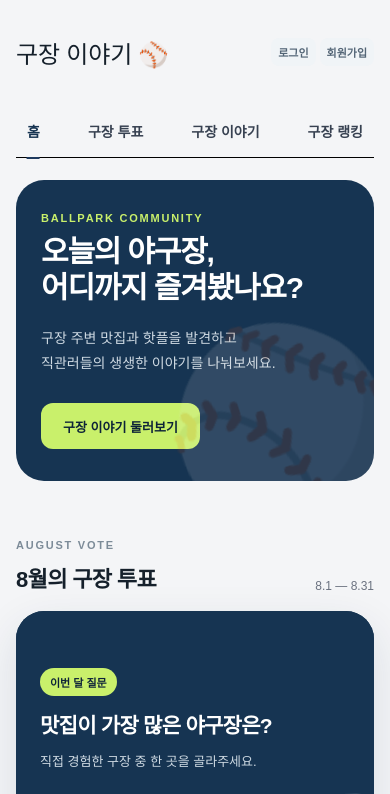
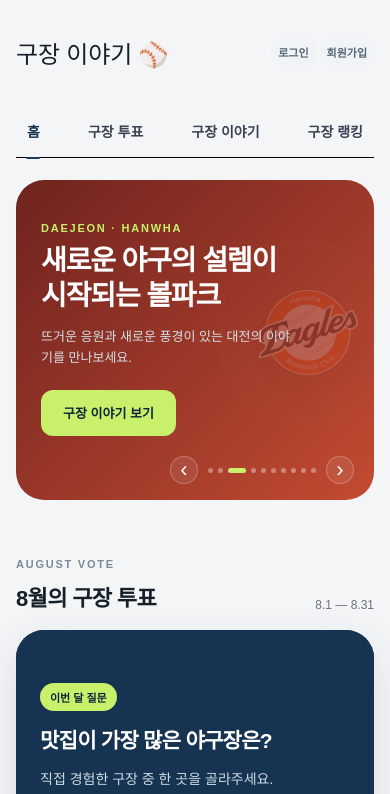
Before and after one commit to yuyoung02/KTB-WEEK10, a React (Vite) app in the folder react-home/: page / in a window 390 px wide. Shown: the top 794 px of the page. Built offline with nearby package versions, Linux system fonts and the light colour scheme; no server answers; a web font is replaced by a local one.

Commit message:
feat : 메인 배너 각 구장 추가

```diff
--- a/react-home/src/components/home/HeroSection.jsx
+++ b/react-home/src/components/home/HeroSection.jsx
@@ -1,16 +1,105 @@
-// 홈 상단 소개 영역
+// 기본 소개와 9개 구장을 순환해서 보여주는 홈 상단 배너
+import { useEffect, useState } from "react";
 import { Link } from "react-router-dom";
+import { stadiums } from "../../data/stadiums";
+
+const stadiumCopy = {
+  jamsil: { region: "SEOUL · JAMSIL", tagline: "두 팀의 열기가\n한 지붕 아래 모이는 곳", description: "서울 야구의 중심, 잠실에서 즐긴 이야기를 만나보세요.", background: "linear-gradient(135deg, #132f49 0%, #315b73 100%)" },
+  daejeon: { region: "DAEJEON · HANWHA", tagline: "새로운 야구의 설렘이\n시작되는 볼파크", description: "뜨거운 응원과 새로운 풍경이 있는 대전의 이야기를 만나보세요.", background: "linear-gradient(135deg, #6f231f 0%, #c34b32 100%)" },
+  gocheok: { region: "SEOUL · GOCHEOK", tagline: "날씨 걱정 없이\n야구에 빠지는 돔", description: "도심 속 돔구장에서 즐기는 특별한 직관 경험을 나눠보세요.", background: "linear-gradient(135deg, #351d43 0%, #74445e 100%)" },
+  suwon: { region: "SUWON · KT WIZ", tagline: "마법 같은 승부가\n펼쳐지는 수원", description: "수원 위즈파크 주변의 맛집과 생생한 직관 후기를 만나보세요.", background: "linear-gradient(135deg, #1f2329 0%, #505862 100%)" },
+  incheon: { region: "INCHEON · LANDERS", tagline: "랜더스의 함성이\n인천을 채우는 밤", description: "먹거리부터 응원까지, 인천 야구의 매력을 발견해보세요.", background: "linear-gradient(135deg, #641f2b 0%, #a93b4d 100%)" },
+  daegu: { region: "DAEGU · LIONS", tagline: "푸른 사자들의 열정이\n빛나는 구장", description: "라이온즈파크의 시원한 시야와 대구의 야구 문화를 만나보세요.", background: "linear-gradient(135deg, #17375f 0%, #3274a8 100%)" },
+  gwangju: { region: "GWANGJU · TIGERS", tagline: "타이거즈의 역사가\n이어지는 챔피언스필드", description: "광주의 뜨거운 응원과 구장 주변 로컬 맛집을 공유해보세요.", background: "linear-gradient(135deg, #742421 0%, #c3463d 100%)" },
+  busan: { region: "BUSAN · SAJIK", tagline: "부산 갈매기의 노래가\n울려 퍼지는 곳", description: "사직의 독보적인 응원 문화와 부산의 야구 이야기를 만나보세요.", background: "linear-gradient(135deg, #172d4c 0%, #365c80 100%)" },
+  changwon: { region: "CHANGWON · NC PARK", tagline: "야구가 더 가까워지는\n창원의 밤", description: "탁 트인 NC파크에서 찾은 직관 포인트를 함께 나눠보세요.", background: "linear-gradient(135deg, #183653 0%, #39718a 100%)" },
+};
+
+const defaultSlide = {
+  id: "intro",
+  name: "구장 이야기",
+  region: "BALLPARK COMMUNITY",
+  tagline: "오늘의 야구장,\n어디까지 즐겨봤나요?",
+  description: "구장 주변 맛집과 핫플을 발견하고 직관러들의 생생한 이야기를 나눠보세요.",
+  background: "linear-gradient(135deg, #163452 0%, #244e73 100%)",
+  teams: [],
+};
+
+const slides = [
+  defaultSlide,
+  ...stadiums.map((stadium) => ({ ...stadium, ...stadiumCopy[stadium.id] })),
+];
 
 function HeroSection() {
+  const [activeIndex, setActiveIndex] = useState(0);
+  const [isPaused, setIsPaused] = useState(false);
+  const activeSlide = slides[activeIndex];
+  const postsLink = activeSlide.id === "intro"
+    ? "/posts"
+    : `/posts?stadium=${activeSlide.id}`;
+
+  useEffect(() => {
+    if (isPaused) return undefined;
+
+    const timer = window.setInterval(() => {
+      setActiveIndex((index) => (index + 1) % slides.length);
+    }, 2500);
+
+    return () => window.clearInterval(timer);
+  }, [isPaused]);
+
+  const moveSlide = (direction) => {
+    setActiveIndex((index) => (index + direction + slides.length) % slides.length);
+  };
+
   return (
-    <section className="hero">
-      <div>
-        <p className="eyebrow">BALLPARK COMMUNITY</p>
-        <h2>오늘의 야구장,<br />어디까지 즐겨봤나요?</h2>
-        <p>구장 주변 맛집과 핫플을 발견하고<br />직관러들의 생생한 이야기를 나눠보세요.</p>
-        <Link to="/posts" className="primary-button">구장 이야기 둘러보기</Link>
+    <section
+      className="hero hero-carousel"
+      style={{ background: activeSlide.background }}
+      aria-label="구장 소개"
+      onMouseEnter={() => setIsPaused(true)}
+      onMouseLeave={() => setIsPaused(false)}
+      onFocusCapture={() => setIsPaused(true)}
+      onBlurCapture={() => setIsPaused(false)}
+    >
+      <div className="hero-slide" key={activeSlide.id}>
+        <div className="hero-copy">
+          <p className="eyebrow">{activeSlide.region}</p>
+          <h2>{activeSlide.tagline.split("\n").map((line, index) => <span key={line}>{index > 0 && <br />}{line}</span>)}</h2>
+          <p>{activeSlide.description}</p>
+          <Link to={postsLink} className="primary-button">
+            {activeSlide.id === "intro" ? "구장 이야기 둘러보기" : "구장 이야기 보기"}
+          </Link>
+        </div>
+
+        {activeSlide.id === "intro" ? (
+          <div className="hero-ball" aria-hidden="true">⚾</div>
+        ) : (
+          <div className={`hero-team-visual ${activeSlide.teams.length > 1 ? "double" : ""}`} aria-hidden="true">
+            {activeSlide.teams.map((team) => (
+              <img key={team.id} src={team.logoUrl} alt="" />
+            ))}
+            <strong>{activeSlide.name}</strong>
+          </div>
+        )}
       </div>
-      <div className="hero-ball" aria-hidden="true">⚾</div>
+
+      <div className="hero-carousel-controls">
+        <button type="button" className="hero-arrow previous" aria-label="이전 구장" onClick={() => moveSlide(-1)}>‹</button>
+        <div className="hero-indicators" aria-label="구장 배너 선택">
+          {slides.map((slide, index) => (
+            <button
+              key={slide.id}
+              type="button"
+              className={index === activeIndex ? "active" : ""}
+              aria-label={`${slide.name} 배너`}
+              aria-current={index === activeIndex ? "true" : undefined}
+              onClick={() => setActiveIndex(index)}
+            />
+          ))}
+        </div>
+        <button type="button" className="hero-arrow next" aria-label="다음 구장" onClick={() => moveSlide(1)}>›</button>
+      </div>
     </section>
   );
 }
--- a/react-home/src/styles/global.css
+++ b/react-home/src/styles/global.css
@@ -28,13 +28,29 @@ body { margin:0; padding-bottom:72px; background:var(--cream); color:#15202b; fo
 .header-nav a:hover,.header-nav a.active { color:var(--navy); }
 .header-nav a.active::after { content:""; position:absolute; left:50%; bottom:-18px; width:100%; height:2px; background:#1e3a5f; transform:translateX(-50%); }
 .home-container { width:calc(100% - 32px); max-width:720px; margin:40px auto 0; }
-.hero { min-height:340px; padding:48px; border-radius:28px; background:var(--navy); color:#fff; display:flex; align-items:center; justify-content:space-between; overflow:hidden; position:relative; }
+.hero { min-height:292px; padding:34px 44px 48px; border-radius:28px; background:var(--navy); color:#fff; display:flex; align-items:center; justify-content:space-between; overflow:hidden; position:relative; transition:background .45s ease; }
 .eyebrow { margin:0 0 10px; color:#7c8b98; font-size:11px; font-weight:900; letter-spacing:.16em; }
 .hero .eyebrow { color:var(--lime); }
-.hero h2 { margin:0; font-size:38px; line-height:1.2; letter-spacing:-.04em; }
-.hero p:not(.eyebrow) { margin:20px 0 28px; color:#cfdae3; font-size:14px; line-height:1.75; }
+.hero h2 { margin:0; font-size:32px; line-height:1.22; letter-spacing:-.04em; }
+.hero p:not(.eyebrow) { max-width:390px; margin:13px 0 21px; color:#d6e0e7; font-size:13px; line-height:1.65; }
 .hero-ball { position:absolute; right:-25px; bottom:-55px; font-size:190px; opacity:.12; transform:rotate(-18deg); }
 .primary-button { display:inline-flex; height:46px; padding:0 22px; border-radius:12px; align-items:center; background:var(--lime); color:var(--navy-dark); text-decoration:none; font-size:13px; font-weight:900; }
+.hero-slide { width:100%; display:flex; align-items:center; justify-content:space-between; animation:hero-slide-in .42s ease both; }
+.hero-copy { position:relative; z-index:2; }
+.hero-team-visual { position:relative; z-index:1; width:230px; min-width:230px; display:flex; flex-direction:column; align-items:center; justify-content:center; }
+.hero-team-visual::before { content:""; position:absolute; width:220px; height:220px; border:1px solid rgba(255,255,255,.13); border-radius:50%; background:rgba(255,255,255,.055); }
+.hero-team-visual img { position:relative; z-index:1; width:112px; height:112px; object-fit:contain; filter:drop-shadow(0 15px 24px rgba(0,0,0,.22)); }
+.hero-team-visual.double { flex-direction:row; gap:8px; padding-bottom:30px; }
+.hero-team-visual.double img { width:84px; height:84px; }
+.hero-team-visual strong { position:absolute; z-index:1; bottom:-27px; width:100%; color:rgba(255,255,255,.76); font-size:12px; text-align:center; }
+.hero-team-visual.double strong { bottom:0; }
+.hero-carousel-controls { position:absolute; z-index:3; right:32px; bottom:20px; display:flex; align-items:center; gap:10px; }
+.hero-arrow { width:28px; height:28px; padding:0; border:1px solid rgba(255,255,255,.24); border-radius:50%; background:rgba(255,255,255,.08); color:#fff; display:flex; align-items:center; justify-content:center; font:22px/1 Arial,sans-serif; cursor:pointer; transition:background .15s ease,border-color .15s ease; }
+.hero-arrow:hover { border-color:rgba(255,255,255,.55); background:rgba(255,255,255,.18); }
+.hero-indicators { display:flex; align-items:center; gap:5px; }
+.hero-indicators button { width:5px; height:5px; padding:0; border:0; border-radius:99px; background:rgba(255,255,255,.36); cursor:pointer; transition:width .2s ease,background .2s ease; }
+.hero-indicators button.active { width:18px; background:var(--lime); }
+@keyframes hero-slide-in { from { opacity:0; transform:translateX(12px); } to { opacity:1; transform:translateX(0); } }
 .section-block { margin-top:58px; scroll-margin-top:175px; }
 .section-heading { margin-bottom:18px; display:flex; justify-content:space-between; align-items:flex-end; }
 .section-heading h3 { margin:0; font-size:26px; letter-spacing:-.03em; }
@@ -43,9 +59,9 @@ body { margin:0; padding-bottom:72px; background:var(--cream); color:#15202b; fo
 .vote-intro { position:relative; min-height:285px; padding:44px 46px; color:#fff; background:var(--navy); display:flex; align-items:center; overflow:hidden; }
 .vote-copy { position:relative; z-index:2; max-width:410px; }
 .vote-chip { display:inline-block; margin-bottom:13px; padding:6px 10px; border-radius:99px; background:var(--lime); color:var(--navy-dark); font-size:11px; font-weight:900; }
-.vote-intro h4 { margin:0; font-size:25px; letter-spacing:-.035em; }
-.vote-intro p { margin:12px 0 0; color:#cfdae3; font-size:13px; line-height:1.65; }
-.open-vote-button { height:46px; margin-top:26px; padding:0 20px; border:0; border-radius:11px; background:var(--lime); color:var(--navy-dark); font-family:inherit; font-size:13px; font-weight:900; cursor:pointer; transition:transform .18s,box-shadow .18s; }
+.vote-intro h4 { margin:0; font-size:28px; letter-spacing:-.035em; }
+.vote-intro p { margin:14px 0 0; color:#cfdae3; font-size:14px; line-height:1.65; }
+.open-vote-button { height:48px; margin-top:28px; padding:0 23px; border:0; border-radius:11px; background:var(--lime); color:var(--navy-dark); font-family:inherit; font-size:14px; font-weight:900; cursor:pointer; transition:transform .18s,box-shadow .18s; }
 .open-vote-button:hover { transform:translateY(-2px); box-shadow:0 8px 20px rgba(8,22,35,.22); }
 .vote-visual { position:absolute; right:-12px; bottom:-25px; width:285px; height:220px; opacity:.11; transform:rotate(-3deg); pointer-events:none; }
 .vote-visual::before { content:""; position:absolute; right:12px; bottom:12px; width:260px; height:54px; border-radius:50%; background:#fff; filter:blur(18px); opacity:.38; }
@@ -104,7 +120,14 @@ body { margin:0; padding-bottom:72px; background:var(--cream); color:#15202b; fo
   .header-auth-actions { gap:4px; }
   .header-auth-actions a { min-width:44px; padding:0 7px; font-size:11px; }
   .header-nav a { white-space:nowrap; } .home-container { margin-top:22px; }
-  .hero { min-height:300px; padding:32px 25px; } .hero h2 { font-size:30px; }
+  .hero { min-height:320px; padding:30px 25px 52px; } .hero h2 { max-width:280px; font-size:28px; }
+  .hero p:not(.eyebrow) { max-width:260px; }
+  .hero-team-visual { position:absolute; right:-54px; bottom:53px; width:190px; min-width:190px; opacity:.18; }
+  .hero-team-visual::before { width:180px; height:180px; }
+  .hero-team-visual img { width:100px; height:100px; }
+  .hero-team-visual.double img { width:68px; height:68px; }
+  .hero-team-visual strong { display:none; }
+  .hero-carousel-controls { right:20px; bottom:16px; }
   .section-heading h3 { font-size:22px; } .vote-intro { min-height:290px; padding:30px 24px; } .vote-intro h4 { max-width:250px; font-size:21px; }
   .vote-copy { max-width:78%; } .vote-visual { right:-86px; bottom:-34px; width:245px; height:190px; opacity:.085; } .vote-podium { transform:scale(.82); transform-origin:right bottom; }
   .vote-modal-panel { padding:22px 16px; } .stadium-options { grid-template-columns:1fr; } .stadium-option { padding:0 12px; }
```
Also changed, not shown: react-home/src/pages/PostsPage/PostsPage.jsx (+12 -2 lines).
